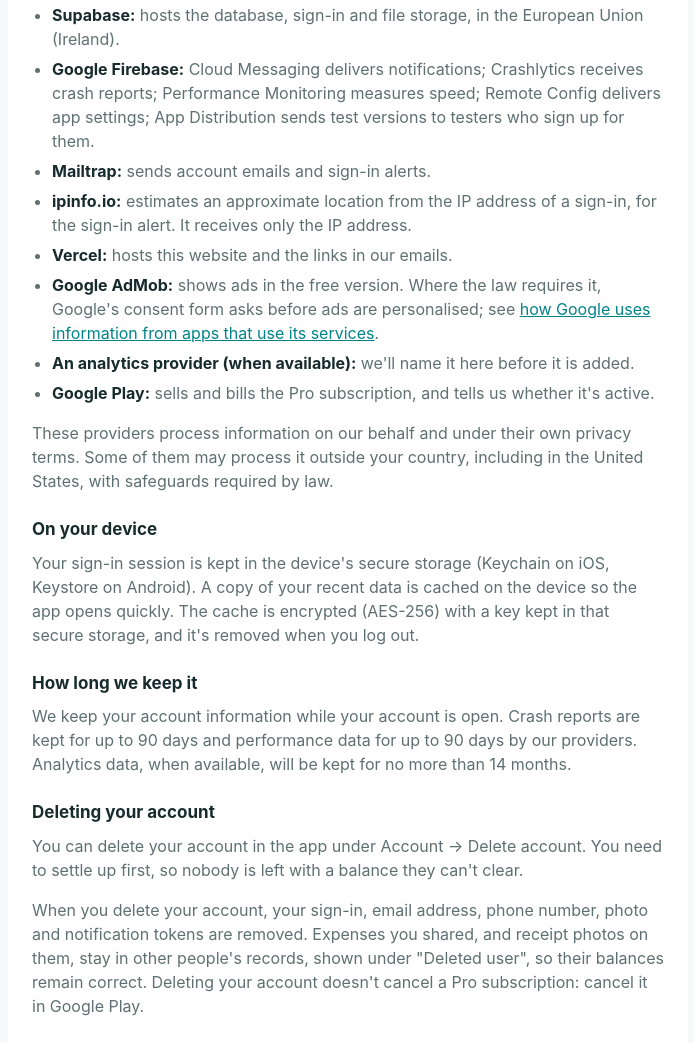
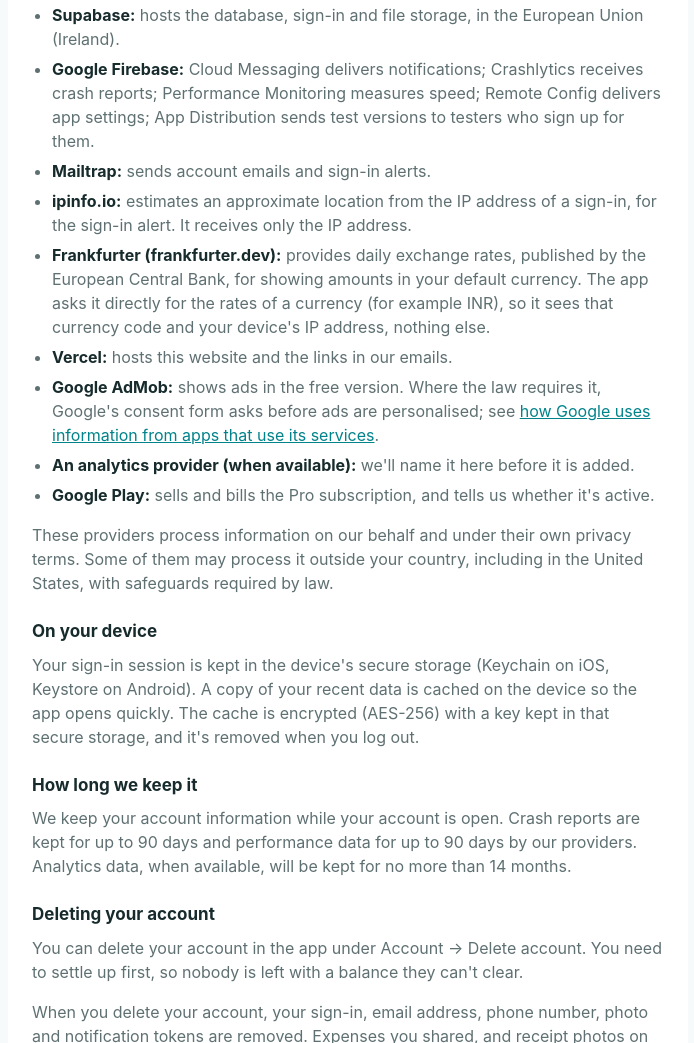
Before and after one commit to roshanpatil2000/Sharelith-deeplink, a plain HTML site: page privacy.html in a window 1280 px wide. Shown: the part 3271-4314 px from the top of the page, without its empty margins (292-986 px from the left). Drawn offline with Linux system fonts and the light colour scheme.

Commit message:
Privacy policy: exchange rates from Frankfurter
Co-Authored-By: Claude Opus 5.5 <noreply@anthropic.com>

```diff
--- a/privacy.html
+++ b/privacy.html
@@ -135,6 +135,9 @@
       <li><strong>Mailtrap:</strong> sends account emails and sign-in alerts.</li>
       <li><strong>ipinfo.io:</strong> estimates an approximate location from the IP address of a sign-in, for the
         sign-in alert. It receives only the IP address.</li>
+      <li><strong>Frankfurter (frankfurter.dev):</strong> provides daily exchange rates, published by the European
+        Central Bank, for showing amounts in your default currency. The app asks it directly for the rates of a
+        currency (for example INR), so it sees that currency code and your device's IP address, nothing else.</li>
       <li><strong>Vercel:</strong> hosts this website and the links in our emails.</li>
       <li><strong>Google AdMob:</strong> shows ads in the free version. Where the law requires it,
         Google's consent form asks before ads are personalised; see <a
```
